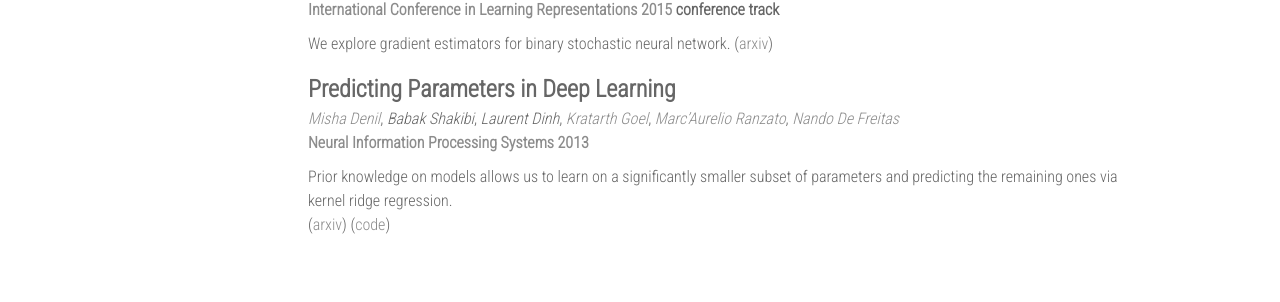
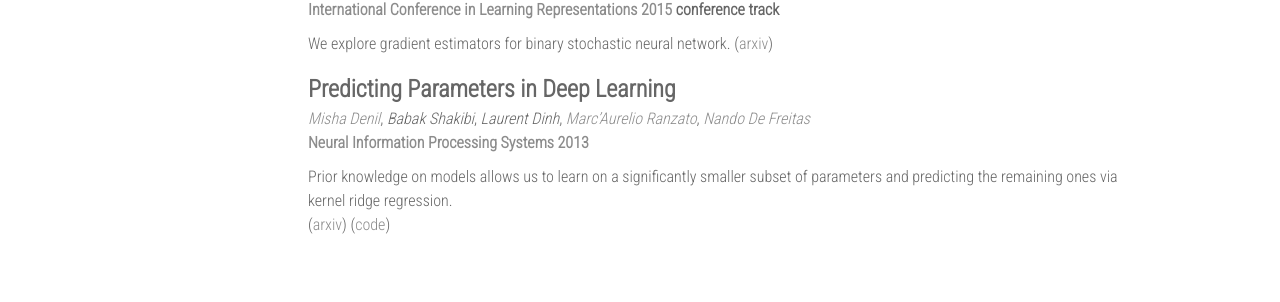
Before and after one commit to laurent-dinh/laurent-dinh.github.io, a Jekyll site: the page built from publications.md, in a window 1280 px wide. Shown: the part 1149-1451 px from the top of the page. Built offline with Jekyll 4.4.1, drawn with Linux system fonts in a browser that asks for light colours; nearby versions of some CDN libraries; some web fonts are replaced.

```diff
--- a/publications.md
+++ b/publications.md
@@ -52,7 +52,7 @@ Tractable maximum likelihood with deep neural networks. ([arxiv](http://arxiv.or
 We explore gradient estimators for binary stochastic neural network. ([arxiv](http://arxiv.org/abs/1406.2989))
 
 ### Predicting Parameters in Deep Learning
-[*Misha&nbsp;Denil*](http://mdenil.com), *Babak&nbsp;Shakibi*, *Laurent&nbsp;Dinh*, [*Kratarth&nbsp;Goel*](https://www.linkedin.com/in/kratarth-goel-98b37741), [*Marc'Aurelio&nbsp;Ranzato*](http://www.cs.toronto.edu/~ranzato/), [*Nando&nbsp;De&nbsp;Freitas*](http://www.cs.ox.ac.uk/people/nando.defreitas/)
+[*Misha&nbsp;Denil*](http://mdenil.com), *Babak&nbsp;Shakibi*, *Laurent&nbsp;Dinh*, [*Marc'Aurelio&nbsp;Ranzato*](http://www.cs.toronto.edu/~ranzato/), [*Nando&nbsp;De&nbsp;Freitas*](http://www.cs.ox.ac.uk/people/nando.defreitas/)
 [**Neural Information Processing Systems 2013**](https://nips.cc/Conferences/2013)
 
 Prior knowledge on models allows us to learn on a significantly smaller subset of parameters and predicting the remaining ones via kernel ridge regression.
```
